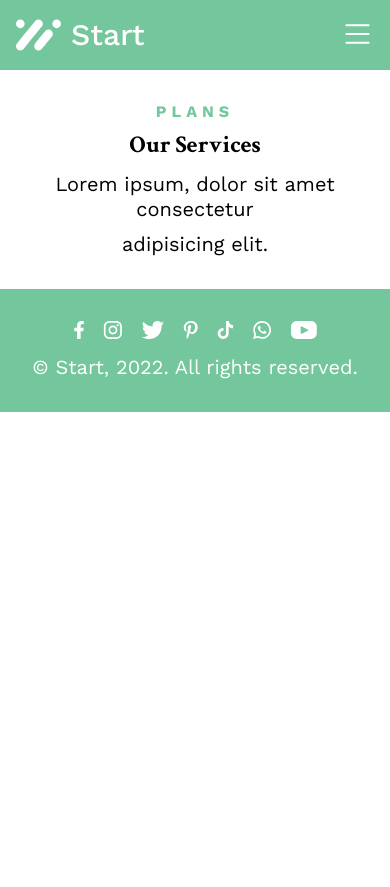
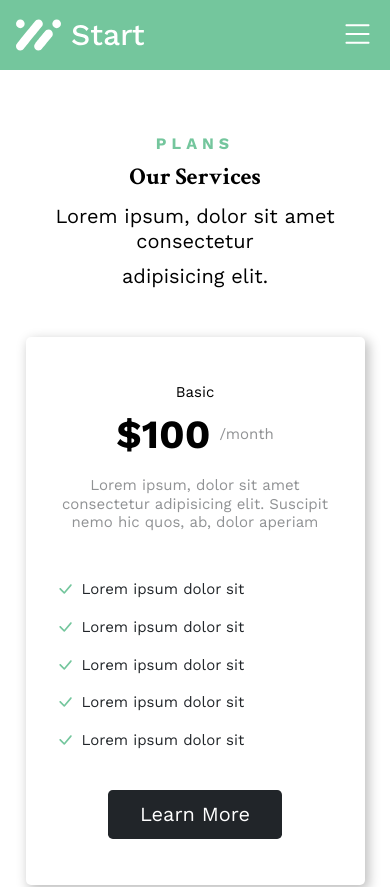
Before and after one commit to MarcelinaFernando/startup-website, a React (Vite) app: page /services in a window 390 px wide. Shown: the top 887 px of the page. Before the commit the page ends 844 px from the top, so only its background shows below. Built offline with nearby package versions, Linux system fonts and the light colour scheme.

Commit message:
feat: add PlanCard section on services page (mobile & desktop)

```diff
--- /dev/null
+++ b/src/components/PlanCard.css
@@ -0,0 +1,95 @@
+/* PLAN CARD */
+.plan-card {
+  max-width: 21.1875rem;
+  width: 100%;
+  min-height: 33.875rem;
+  background: #FFFFFF;
+  border-radius: 0.3125rem;
+  padding: 2.875rem 1.875rem;
+  box-shadow: 0.1875rem 0.25rem 0.75rem 0.0625rem #00000040;
+  margin: 0 auto 2rem auto;
+  display: flex;
+  flex-direction: column;
+}
+
+/* Title (Basic, Plus, Pro) */
+.plan-card-title {
+  font-family: var(--font-main);
+  font-weight: var(--font-regular);
+  font-size: 0.9375rem; /* 15px */
+  line-height: var(--line-height-default); /* 125% */
+  letter-spacing: var(--letter-spacing-normal);
+  text-transform: none;
+  color: var(--black);
+  margin-bottom: 0.5rem;
+}
+
+/* Price */
+.plan-card-price {
+  margin-bottom: 1rem;
+}
+
+.price-text {
+  display: flex;
+  justify-content: center;
+  align-items: center;
+  gap: 0.5625rem; /* 9px*/
+}
+
+.price-amount {
+ font-family: var(--font-main); /* Work Sans */
+  font-weight: var(--font-bold); /* 700 */
+  font-size: 2.5rem; /* 40px */
+  line-height: var(--line-height-default); /* 125% */
+  color: var(--black);
+}
+
+.price-period {
+  font-family: var(--font-main);
+  font-weight: var(--font-regular);
+  font-size: 0.9375rem; /* 15px */
+  line-height: var(--line-height-default); /* 125% */
+  letter-spacing: var(--letter-spacing-normal);
+  color: var( --black-50);
+}
+
+/* Description */
+.plan-card-desc {
+   text-align: center;
+}
+
+/* Features List */
+.plan-features {
+  list-style: none;
+   display: flex;
+  flex-direction: column;
+  gap: 0.6875rem; /*11px */
+  text-align: left;
+  margin: 2rem 0;
+}
+
+.plan-feature {
+
+  font-family: var(--font-main);
+  font-weight: var(--font-regular);
+  font-size: 0.9375rem; /* 15px */
+  line-height: var(--line-height-default); /* 125% */
+  letter-spacing: var(--letter-spacing-normal);
+  color: var(--btn-dark-bg);
+
+  display: flex;
+  gap: 0.5rem;
+  margin-bottom: 0.5rem;
+}
+
+.plan-feature .check-icon {
+  width: 1.125rem;   /* 18px */
+  height: 1.125rem;  /* 18px */
+  flex-shrink: 0;
+}
+
+/* Footer (button Learn More) */
+.plan-card-footer {
+  display: flex;
+  justify-content: center;
+}
--- /dev/null
+++ b/src/components/PlanCard.jsx
@@ -0,0 +1,35 @@
+import React from "react";
+import Button from "./Button";
+import checkIcon from "../assets/icons/check.svg";
+import "./PlanCard.css";
+
+export default function PlanCard({ id,  title, price, period = "month", description, features = [] }) {
+  return (
+    <article className="plan-card" aria-labelledby={`plan-${id}-title`}>
+      <header className="plan-card-header">
+        <h3 id={`plan-${id}-title`} className="plan-card-title">{title}</h3>
+        <div className="plan-card-price" aria-hidden="true">
+          <div className="price-text">
+            <span className="price-amount">{price}</span>
+            <span className="price-period">/{period}</span>
+          </div>
+        </div>
+      </header>
+
+      {description && <p className="plan-card-desc">{description}</p>}
+
+      <ul className="plan-features" aria-label={`${title} features`}>
+        {features.map((f, i) => (
+          <li key={i} className="plan-feature">
+            <img src={checkIcon} alt="" className="check-icon" />
+            {f}
+          </li>
+        ))}
+      </ul>
+      {/*Reusable Button */}
+      <div className="plan-card-footer">
+        <Button label="Learn More" />
+      </div>
+    </article>
+  );
+}
--- a/src/pages/Services.css
+++ b/src/pages/Services.css
@@ -1,3 +1,51 @@
 .services-page .section-subtitle {
   margin-top: 2rem;
 }
+
+.services-page {
+  padding: 2rem 1rem;
+}
+
+/* section wrapper */
+.plans-section {
+  width: 100%;
+  padding: 1rem 0;
+  box-sizing: border-box;
+}
+
+/* cards container */
+.plans-container {
+  display: flex;
+  flex-direction: column;
+  gap: 1rem;
+  align-items: center;
+  width: 100%;
+  max-width: 1200px;
+  margin: 0 auto;
+  box-sizing: border-box;
+}
+
+
+/* desktop */
+@media (min-width: 1024px) {
+
+  .plans-section {
+  padding: 2rem 0 4rem;
+  padding: 2rem 0;
+}
+
+  .plans-container {
+    flex-direction: row;      /
+    justify-content: center;
+    align-items: stretch;
+    max-width: 1100px;
+    gap: 4rem;
+  }
+
+  .plans-container .plan-card {
+    margin: 0;
+    flex: 1 1 22rem;
+    max-width: 22rem;
+    box-sizing: border-box;
+  }
+}
--- a/src/pages/Services.jsx
+++ b/src/pages/Services.jsx
@@ -1,8 +1,55 @@
 // src/pages/Services.jsx
 import "./Services.css";
 import SectionHeader from "../components/SectionHeader";
+import PlanCard from "../components/PlanCard";
+export default function Services() {
 
-export default function Services() {
+// Plan Details
+const plansData = [
+  {
+    id: 1,
+    title: "Basic",
+    price: "$100",
+    period: "month",
+    description: "Lorem ipsum, dolor sit amet consectetur adipisicing elit. Suscipit nemo hic quos, ab, dolor aperiam",
+    features: [
+      "Lorem ipsum dolor sit",
+      "Lorem ipsum dolor sit",
+      "Lorem ipsum dolor sit",
+      "Lorem ipsum dolor sit",
+      "Lorem ipsum dolor sit",
+    ],
+  },
+  {
+    id: 2,
+    title: "Plus",
+    price: "$250",
+    period: "month",
+    description: "Lorem ipsum, dolor sit amet consectetur adipisicing elit. Suscipit nemo hic quos, ab, dolor aperiam",
+    features: [
+      "Lorem ipsum dolor sit",
+      "Lorem ipsum dolor sit",
+      "Lorem ipsum dolor sit",
+      "Lorem ipsum dolor sit",
+      "Lorem ipsum dolor sit",
+    ],
+  },
+  {
+    id: 3,
+    title: "Pro",
+    price: "$400",
+    period: "month",
+    description: "Lorem ipsum, dolor sit amet consectetur adipisicing elit. Suscipit nemo hic quos, ab, dolor aperiam",
+    features: [
+      "Lorem ipsum dolor sit",
+      "Lorem ipsum dolor sit",
+      "Lorem ipsum dolor sit",
+      "Lorem ipsum dolor sit",
+      "Lorem ipsum dolor sit",
+    ],
+  },
+];
+
   return (
     <main className="services-page">
       {/* Our Services section*/}
@@ -17,6 +64,16 @@ export default function Services() {
           </>
         }
       />
+
+
+      {/*Plans Section*/}
+      <section className="plans-section">
+        <div className="plans-container">
+        {plansData.map((plan) => (
+          <PlanCard key={plan.id} {...plan} />
+        ))}
+        </div>
+      </section>
     </main>
   );
 }
```
Also changed, not shown: src/assets/icons/check.svg (added).
